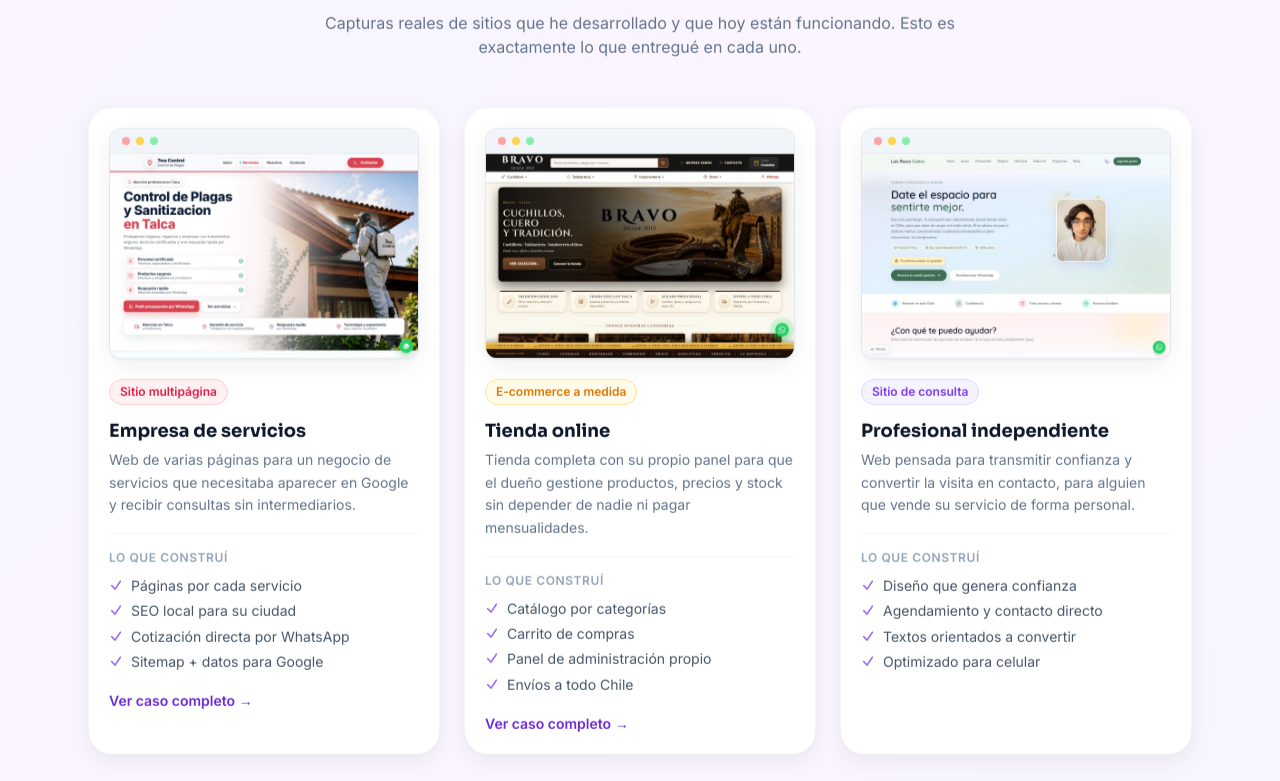
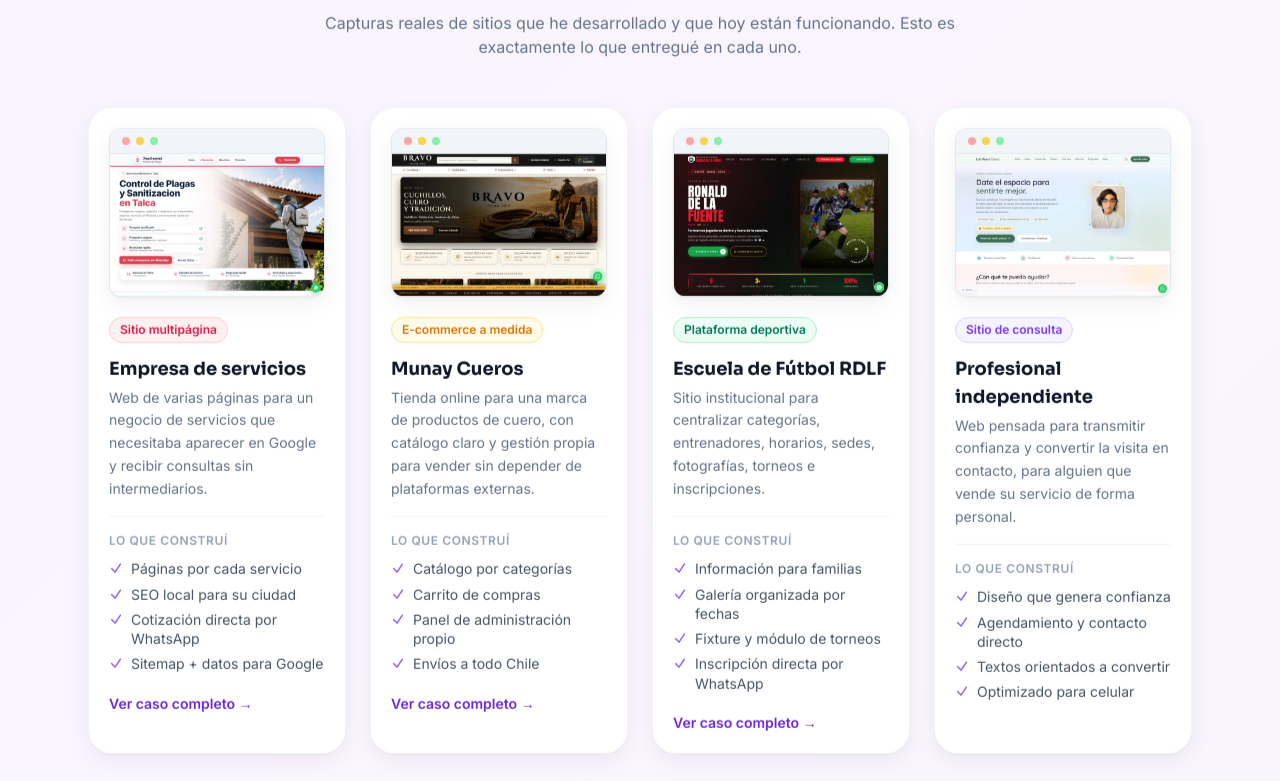
Before and after one commit to ventasconfianza100-max/luis-reyes-webs-cloudflare, a React (Vite) app: page / in a window 1280 px wide. Shown: the part 2299-3080 px from the top of the page. Built offline with nearby package versions, Linux system fonts and the light colour scheme.

Commit message:
Añade Munay y Escuela RDLF a la portada

```diff
--- a/src/components/ProjectsShowcase.jsx
+++ b/src/components/ProjectsShowcase.jsx
@@ -13,15 +13,26 @@ const projects = [
     href: '/proyectos-empresas/escuela-futbol-ronald-de-la-fuente',
   },
   {
-    name: 'Tienda online',
+    name: 'Munay Cueros',
     type: 'E-commerce a medida',
     result:
-      'Tienda completa con su propio panel para que el dueño gestione productos, precios y stock sin depender de nadie ni pagar mensualidades.',
+      'Tienda online para una marca de productos de cuero, con catálogo claro y gestión propia para vender sin depender de plataformas externas.',
     built: ['Catálogo por categorías', 'Carrito de compras', 'Panel de administración propio', 'Envíos a todo Chile'],
     image: '/portfolio-tienda.webp',
-    alt: 'Tienda online real con catálogo y carrito de compras, desarrollada por Luis Reyes',
+    alt: 'Tienda online de Munay Cueros con catálogo y carrito de compras, desarrollada por Luis Reyes',
     chip: 'bg-amber-50 text-amber-600 border-amber-200',
     href: '/proyectos-empresas/munay-cueros',
+  },
+  {
+    name: 'Escuela de Fútbol RDLF',
+    type: 'Plataforma deportiva',
+    result:
+      'Sitio institucional para centralizar categorías, entrenadores, horarios, sedes, fotografías, torneos e inscripciones.',
+    built: ['Información para familias', 'Galería organizada por fechas', 'Fixture y módulo de torneos', 'Inscripción directa por WhatsApp'],
+    image: '/portfolio-escuela-rdlf.webp',
+    alt: 'Sitio web de la Escuela de Fútbol Ronald De La Fuente en Curicó, desarrollado por Luis Reyes',
+    chip: 'bg-emerald-50 text-emerald-700 border-emerald-200',
+    href: '/proyectos-empresas/escuela-futbol-ronald-de-la-fuente',
   },
   {
     name: 'Profesional independiente',
@@ -80,7 +91,7 @@ export default function ProjectsShowcase({ onNavigate }) {
         </p>
       </div>
 
-      <div className="grid grid-cols-1 md:grid-cols-3 gap-6">
+      <div className="grid grid-cols-1 md:grid-cols-2 xl:grid-cols-4 gap-6">
         {projects.map((p) => (
           <div
             key={p.name}
```
Also changed, not shown: public/portfolio-escuela-rdlf.webp (added).
